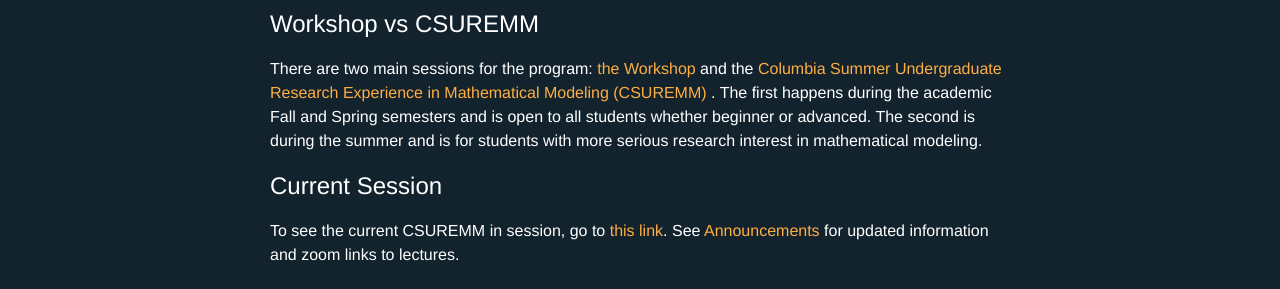
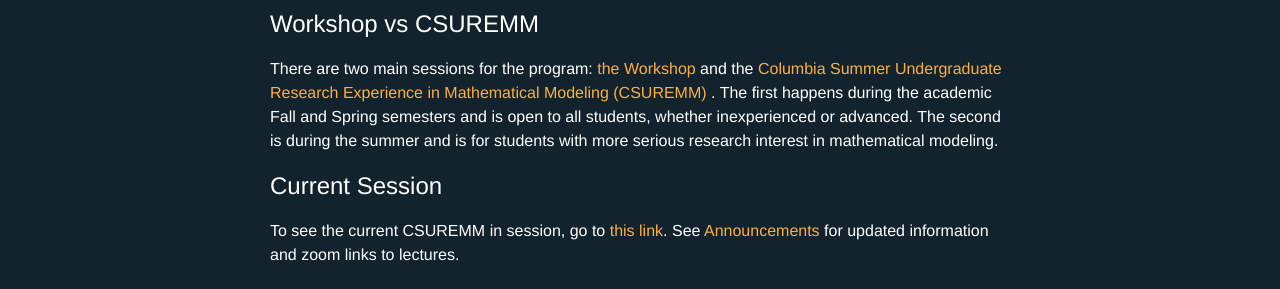
Before and after one commit to ColumbiaUndergradMathModeling/Home, a Jekyll site: the page built from index.html, in a window 1280 px wide. Shown: the part 497-786 px from the top of the page. Built offline with Jekyll 4.4.1, drawn with Linux system fonts in a browser that asks for light colours.

Commit message:
Update index.html

```diff
--- a/index.html
+++ b/index.html
@@ -17,14 +17,14 @@
   <p>There will also be several social activities with students from other summer undergraduate research programs offered by the mathematics department.</p>
 
   <h2 id="two-branches"> Workshop vs CSUREMM</h2>
-  <p> There are two main sessions for the program: <a href="https://columbiaundergradmathmodeling.github.io/Home/workshops/"> the Workshop</a> and the <a href="https://columbiaundergradmathmodeling.github.io/Home/csuremm/">Columbia Summer Undergraduate Research Experience in Mathematical Modeling (CSUREMM) </a>. The first happens during the academic Fall and Spring semesters and is open to all students whether beginner or advanced. The second is during the summer and is for students with more serious research interest in mathematical modeling. </p>
+  <p> There are two main sessions for the program: <a href="https://columbiaundergradmathmodeling.github.io/Home/workshops/"> the Workshop</a> and the <a href="https://columbiaundergradmathmodeling.github.io/Home/csuremm/">Columbia Summer Undergraduate Research Experience in Mathematical Modeling (CSUREMM) </a>. The first happens during the academic Fall and Spring semesters and is open to all students, whether inexperienced or advanced. The second is during the summer and is for students with more serious research interest in mathematical modeling. </p>
 
 <!--   <h2 id="Participants"> Participants </h2>
   <p> For list of undergraduate students and graduate mentors who have participated in the program, see <a href="https://columbiaundergradmathmodeling.github.io/Home/workshops/participants/">here</a>.
     For list of faculty and graduate students who have given talks in the program, see <a href="https://columbiaundergradmathmodeling.github.io/Home/workshops/speakers/"> here.</a> </p> -->
 
 <h2 id="current">Current Session</h2>
-    <p> To see the current CSUREMM in session, go to <a href="https://columbiaundergradmathmodeling.github.io/Home/workshops/Su21/">this link</a>. See <a href="https://columbiaundergradmathmodeling.github.io/Home/announce/"> Announcements </a> for updated information and zoom links to lectures.</p>
+    <p> To see the current CSUREMM in session, go to <a href="https://columbiaundergradmathmodeling.github.io/Home/prevworkshops/Su21/">this link</a>. See <a href="https://columbiaundergradmathmodeling.github.io/Home/announce/"> Announcements </a> for updated information and zoom links to lectures.</p>
 
   <h2 id="contact">Contact</h2>
   <p>For further inquiries please contact the program organizers:</p>
```
